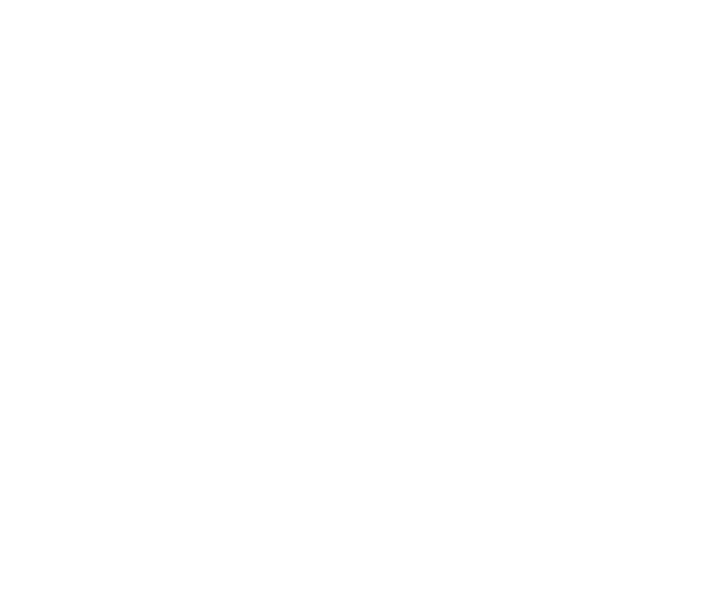
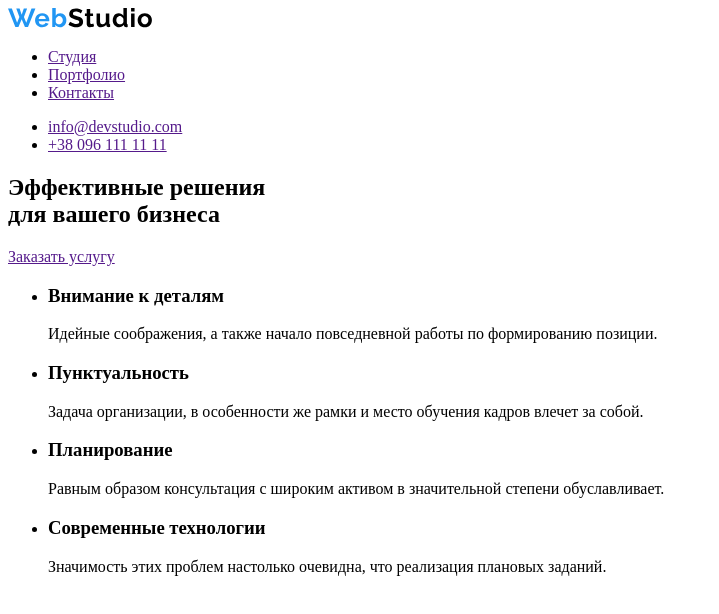
Before and after one commit to NataBuka/NataBuka-goit-markup-hw-01, a plain HTML site: page index.html in a window 1280 px wide. Shown: the whole page, without its empty margins (0-719 px from the left). Drawn offline with Linux system fonts and the light colour scheme.

Commit message:
Сверстал шапку, герой,

```diff
--- a/index.html
+++ b/index.html
@@ -7,6 +7,60 @@
     <title>Document</title>
 </head>
 <body>
+    <!--Шапка сайта-->
+   <header>
+       <!--Навигация-->
+       <nav>
+       <a href="">
+           <img src="./css/images/logo.svg"  alt="Логотип сайта">
+       </a>
+       <ul>
+           <li >
+               <a href = "">Студия</a>
+            </li>
+           <li>
+               <a href="">Портфолио</a>
+           </li>
+           <li>
+               <a href="">Контакты</a>
+            </li>
+       </ul>
+    </nav>
+       <ul>
+           <li>
+               <a href="">info@devstudio.com</a>
+           </li>
+           <li>
+               <a href = "">+38 096 111 11 11</a>
+           </li>
+       </ul>
 
+   </header>
+   <!--Блок герой-->
+   <div>
+       <section>
+           <h1>Эффективные решения <br/> для вашего бизнеса</h1>
+           <a href="">Заказать услугу</a>
+       </section>
+   </div>
+   <section>
+   <ul> <li>
+          <h3>Внимание к деталям</h3>
+          <p>Идейные соображения, а также начало повседневной работы по формированию позиции.</p>
+       </li>
+       <li>
+           <h3>Пунктуальность</h3>
+           <p>Задача организации, в особенности же рамки и место обучения кадров влечет за собой.</p>
+       </li>
+       <li>
+           <h3>Планирование</h3>
+           <p>Равным образом консультация с широким активом в значительной степени обуславливает.</p>
+       </li>
+       <li>
+           <h3>Современные технологии</h3>
+           <p>Значимость этих проблем настолько очевидна, что реализация плановых заданий.</p>
+       </li>
+   </ul>
+   </section>
 </body>
 </html>
```
Also changed, not shown: css/images/logo.svg (added).
